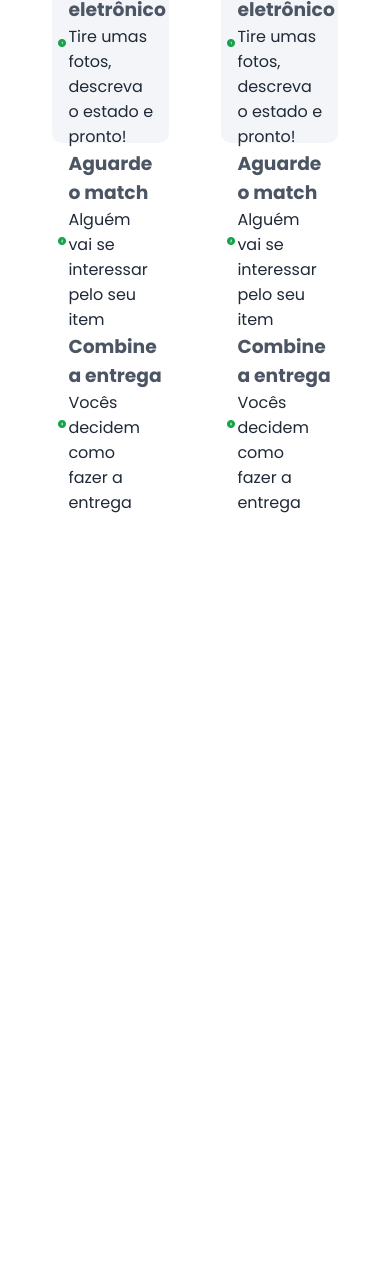
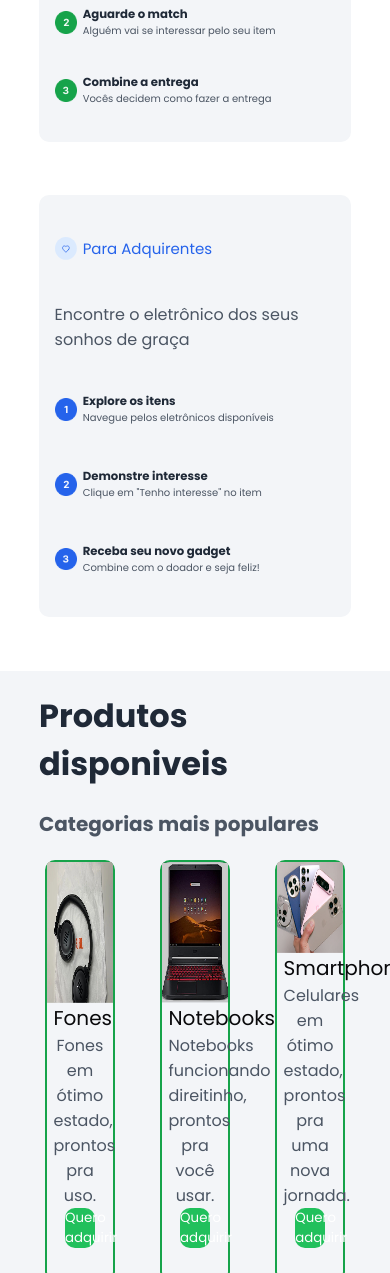
Before and after one commit to jefersonssant/projeto-reciclatetch, a plain HTML site: page index.html in a window 390 px wide. Shown: the part 1434-2707 px from the top of the page. Before the commit the page ends 1949 px from the top, so only its background shows below. Drawn offline with Linux system fonts and the light colour scheme.

Commit message:
:phone: Style: Responsividade de seção como funciona

```diff
--- a/index.html
+++ b/index.html
@@ -55,7 +55,7 @@
         </section>
         <section class="comoFunciona">
             <h2>Como funciona?</h2>
-            <p>É mais fácil que trocar a pilha do controle!</p>
+            <h3>É mais fácil que trocar a pilha do controle!</h3>
             <section>
                 <article>
                     <div class="caixaFlexivel">
@@ -88,31 +88,55 @@
 
                 <article>
                     <div class="caixaFlexivel">
-                        <img src="./img/iconPresente.png" alt="Ícone de presente">
-                        <h2>Para Doadores</h2>
+                        <img src="./img/iconCoracaoAzul2.svg" alt="Ícone de presente">
+                        <h2 class="tituloParaAquirentes">Para Adquirentes</h2>
                     </div>
-                    <p>Transforme seu "lixo eletrônico" no tesouro de alguém</p>
+                    <p>Encontre o eletrônico dos seus sonhos de graça</p>
                     <div class="caixaFlexivel">
-                        <img src="./img/1verde.png" alt="Número 1">
+                        <img src="./img/1azul.png" alt="Número 1">
                         <div>
-                            <h3>Cadastre seu eletrônico</h3>
-                            <p>Tire umas fotos, descreva o estado e pronto!</p>
+                            <h3>Explore os itens</h3>
+                            <p>Navegue pelos eletrônicos disponíveis</p>
                         </div>
                     </div>
                     <div class="caixaFlexivel">
-                        <img src="./img/2verde.png" alt="Número 2">
+                        <img src="./img/2azul.png" alt="Número 2">
                         <div>
-                            <h3>Aguarde o match</h3>
-                            <p>Alguém vai se interessar pelo seu item</p>
+                            <h3>Demonstre interesse</h3>
+                            <p>Clique em "Tenho interesse" no item</p>
                         </div>
                     </div>
                     <div class="caixaFlexivel">
-                        <img src="./img/3verde.png" alt="Número 3">
+                        <img src="./img/3azul.png" alt="Número 3">
                         <div>
-                            <h3>Combine a entrega</h3>
-                            <p>Vocês decidem como fazer a entrega</p>
+                            <h3>Receba seu novo gadget</h3>
+                            <p>Combine com o doador e seja feliz!</p>
                         </div>
                     </div>
+                </article>
+            </section>
+        </section>
+        <section class="produtosDisponiveis">
+            <h2>Produtos disponiveis</h2>
+            <h3>Categorias mais populares</h3>
+            <section>
+                <article>
+                    <img src="./img/foneJBL.png" alt="Fone de ouvido JBL">
+                    <h3>Fones</h3>
+                    <p>Fones em ótimo estado, prontos pra uso.</p>
+                    <button>Quero adquirir</button>
+                </article>
+                <article>
+                    <img src="./img/notebook.png" alt="Notebooks">
+                    <h3>Notebooks</h3>
+                    <p>Notebooks funcionando direitinho, prontos pra você usar.</p>
+                    <button>Quero adquirir</button>
+                </article>
+                <article>
+                    <img src="./img/smartfones.png" alt="Smartphones">
+                    <h3>Smartphones</h3>
+                    <p>Celulares em ótimo estado, prontos pra uma nova jornada.</p>
+                    <button>Quero adquirir</button>
                 </article>
             </section>
         </section>
--- a/style.scss
+++ b/style.scss
@@ -152,9 +152,10 @@ header {
     display: flex;
     flex-direction: column;
     justify-content: space-evenly;
+    align-items: center;
     height: 70vh;
 
-    h2, p {
+    h2, h3 {
         width: 75%;
         color: #1F2937;
     }
@@ -197,6 +198,75 @@ header {
     .tituloParaDoadores {
         color: #16A34A;
     }
+    .tituloParaAquirentes {
+        color: #2563EB;
+        font-weight: 400;
+    }
+}
+
+.produtosDisponiveis {
+    background-color: #F3F5F8;
+    display: flex;
+    flex-direction: column;
+    justify-content: space-evenly;
+    align-items: center;
+    height: 75vh;
+    h2 {
+        color: #1F2937;
+        font-size: 2rem;
+        width: 80%;
+    }
+
+    h3 {
+        font-size: 1.25rem;
+        width: 80%;
+        color: #4B5563;
+    }
+
+    section {
+        display: flex;
+        justify-content: space-evenly;
+        height: 50vh;
+        width: 100%;
+
+        article {
+            border: 2px solid #16A34A;
+            border-radius: 10px;
+            width: 18%;
+            display: flex;
+            flex-direction: column;
+            justify-content: space-between;
+            align-items: center;
+            padding-bottom: 2rem;
+            text-align: center;
+            height: 50vh;
+
+            img {
+                height: 25vh;
+                width: 100%;
+            }
+
+            h3 {
+                color: #09090B;
+                font-weight: 400;
+            }
+
+            p {
+                width: 80%;
+                color: #4B5563;
+            }
+
+            button {
+                background-color: #21C05C;
+                color: #fff;
+                width: 45%;
+                height: 40px;
+                border: none;
+                border-radius: 10px;
+                cursor: pointer;
+            }
+        }
+    }
 }
 
 /* RESPONSIVIDADE
@@ -235,6 +305,23 @@ de 901 a 1500px -> notebook
     }
     .navHeader {
         width: 95%;
+    }
+
+    .comoFunciona {
+        height: 120vh;
+        padding: 20px 0px;
+        text-align: center;
+
+        section {
+            flex-direction: column;
+            align-items: center;
+            text-align: start;
+            row-gap: 20px;
+
+            article {
+                width: 80%;
+            }
+        }
     }
 }
 
@@ -358,4 +445,18 @@ de 901 a 1500px -> notebook
             }
         }
     }
+
+    .comoFunciona {
+        height: 130vh;
+
+        section {
+            height: 120vh;
+
+            article {
+                div {
+                    font-size: 10px;
+                }
+            }
+        }
+    }
 }
```
Also changed, not shown: img/foneJBL.png (added), img/iconCoracaoAzul2.svg (added), img/notebook.png (added), img/smartfones.png (added), style.css, 1 other file.
